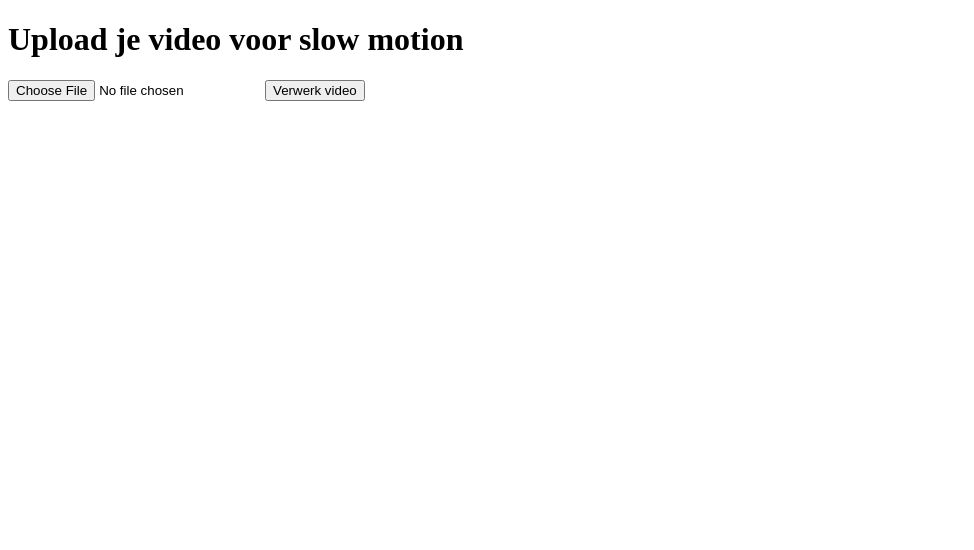
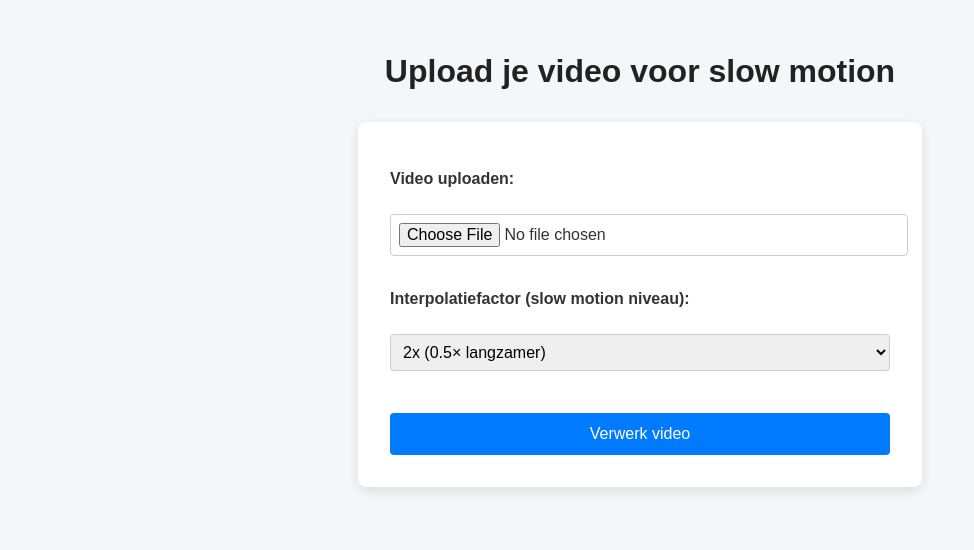
Before and after one commit to EHB-MCT/cp-artificial-intelligence-ramon-de-raes, a Flask app: page / in a window 1280 px wide. Shown: the top 550 px of the page, without its empty margins (0-974 px from the left). Run offline with Flask 2, Linux system fonts and the light colour scheme.

Commit message:
added slow-motion factor option

```diff
--- a/app.py
+++ b/app.py
@@ -17,105 +17,75 @@ app = Flask(__name__)
 app.config['UPLOAD_FOLDER'] = UPLOAD_FOLDER
 app.config['OUTPUT_FOLDER'] = OUTPUT_FOLDER
 
-# Load the FILM model
-def load_film_model(model_path='film_model/saved_model'):
-    print("[DEBUG] Loading FILM model...")
+# Load FILM model once
+def load_film_model(path='film_model/saved_model'):
+    print(f"[DEBUG] Loading FILM model from {path}")
+    model = tf.saved_model.load(path)
+    print("[DEBUG] Model loaded successfully")
+    return model
+
+film_model = load_film_model()
+
+# Single-frame interpolation with FILM + fallback on error or invalid output
+def interpolate_single(model, a, b, t=0.5, idx=0):
+    print(f"[DEBUG] interpolate_single idx={idx}, t={t}")
+    # Convert to float32 [0,1]
+    x0 = tf.expand_dims(tf.convert_to_tensor(a, tf.float32) / 255.0, 0)
+    x1 = tf.expand_dims(tf.convert_to_tensor(b, tf.float32) / 255.0, 0)
+    time_tensor = tf.constant([[t]], tf.float32)
+    inputs = {'time': time_tensor, 'x0': x0, 'x1': x1}
     try:
-        model = tf.saved_model.load(model_path)
-        print("[DEBUG] Model loaded successfully.")
-        return model
+        out = model(inputs, training=False)
     except Exception as e:
-        print(f"[ERROR] Failed to load model: {e}")
-        return None
+        print(f"[ERROR] Model call failed at idx={idx}, t={t}: {e} - using fallback average")
+        avg = ((a.astype(np.float32) + b.astype(np.float32)) / 2.0)
+        return avg.clip(0, 255).astype(np.uint8)
 
-# Use FILM to interpolate between two frames
-def interpolate_frames(model, f1, f2, num_intermediate):
-    # Normaliseer inputframes naar [0.0, 1.0]
-    image0 = tf.convert_to_tensor(f1[np.newaxis, ...] / 255.0, dtype=tf.float32)
-    image1 = tf.convert_to_tensor(f2[np.newaxis, ...] / 255.0, dtype=tf.float32)
+    # Select the image tensor from outputs\
+    frame_tensor = None
+    if isinstance(out, dict):
+        for key, val in out.items():
+            if isinstance(val, tf.Tensor) and val.shape.ndims == 4:
+                frame_tensor = val
+                print(f"[DEBUG] Selected tensor key: {key}")
+                break
+    elif isinstance(out, tf.Tensor) and out.shape.ndims == 4:
+        frame_tensor = out
+    if frame_tensor is None:
+        print(f"[ERROR] No valid tensor found in model output at idx={idx}, t={t} - using fallback average")
+        avg = ((a.astype(np.float32) + b.astype(np.float32)) / 2.0)
+        return avg.clip(0, 255).astype(np.uint8)
 
-    times = [(i + 1) / (num_intermediate + 1) for i in range(num_intermediate)]
-    interpolated_frames = []
+    # Convert tensor to numpy and denormalize
+    try:
+        frame_np = frame_tensor.numpy()[0]
+        frame_np = np.clip(frame_np * 255.0, 0, 255).astype(np.uint8)
+        # Validate output
+        if not np.isfinite(frame_np).all():
+            raise ValueError("Non-finite values in frame")
+        return frame_np
+    except Exception as e:
+        print(f"[ERROR] Processing output failed at idx={idx}, t={t}: {e} - using fallback average")
+        avg = ((a.astype(np.float32) + b.astype(np.float32)) / 2.0)
+        return avg.clip(0, 255).astype(np.uint8)
 
-    for t in times:
-        t_tensor = tf.convert_to_tensor([[t]], dtype=tf.float32)
-        try:
-            prediction = model({'x0': image0, 'x1': image1, 'time': t_tensor}, training=False)
-            interpolated_tensor = prediction['image'] if isinstance(prediction, dict) else prediction
-            interpolated_np = interpolated_tensor.numpy()[0]  # shape: (H, W, 3)
-
-            # Denormaliseer naar [0–255] en zet om naar uint8
-            interpolated_np = np.clip(interpolated_np * 255.0, 0, 255).astype(np.uint8)
-            interpolated_frames.append(interpolated_np)
-
-        except Exception as e:
-            print(f"[ERROR] Interpolation failed at t={t:.2f}: {e}")
-
-    return interpolated_frames
-
-
-# Process video using FILM interpolation
-def process_video(input_path, factor=2):
-    print("[INFO] Starting video processing...")
-    start_total = time.time()
-
-    model = load_film_model()
-    if model is None:
-        raise RuntimeError("FILM model could not be loaded.")
-
-    cap = cv2.VideoCapture(input_path)
-    if not cap.isOpened():
-        raise ValueError(f"[ERROR] Cannot open video file: {input_path}")
-
-    fps = cap.get(cv2.CAP_PROP_FPS)
-    frames = []
-    while True:
-        ret, frame = cap.read()
-        if not ret:
-            break
-        frame_rgb = cv2.cvtColor(frame, cv2.COLOR_BGR2RGB)
-        frames.append(frame_rgb)
-
-    cap.release()
-    print(f"[INFO] Loaded {len(frames)} frames.")
-
-    new_frames = []
-    num_intermediate = factor - 1
-
-    for i in range(len(frames) - 1):
-        f1, f2 = frames[i], frames[i + 1]
-        new_frames.append(f1)
-        mids = interpolate_frames(model, f1, f2, num_intermediate)
-        new_frames.extend(mids)
-    new_frames.append(frames[-1])
-
-    height, width, _ = new_frames[0].shape
-    out_filename = os.path.splitext(os.path.basename(input_path))[0] + f'_film_{factor}x.mp4'
-    out_path = os.path.join(app.config['OUTPUT_FOLDER'], out_filename)
-
-    writer = cv2.VideoWriter(
-        out_path,
-        cv2.VideoWriter_fourcc(*'mp4v'),
-        fps,
-        (width, height)
-    )
-
-    for frame in new_frames:
-        frame_bgr = cv2.cvtColor(frame.astype(np.uint8), cv2.COLOR_RGB2BGR)
-        writer.write(frame_bgr)
-    writer.release()
-
-    print(f"[INFO] Processing complete. Saved to {out_path}")
-    print(f"[INFO] Total time: {time.time() - start_total:.2f} seconds")
-    return out_path
-
+# Generate multiple intermediates between two frames
+def interpolate_frames(model, a, b, n):
+    print(f"[DEBUG] interpolate_frames called n={n}")
+    mids = []
+    for i in range(1, n + 1):
+        t = i / (n + 1)
+        print(f"[DEBUG] Generating interp {i}/{n} at t={t}")
+        mid = interpolate_single(model, a, b, t, idx=i)
+        mids.append(mid)
+    return mids
 
 @app.route('/', methods=['GET', 'POST'])
 def index():
     if request.method == 'POST':
         vid = request.files.get('video')
         factor = int(request.form.get('factor', 2))
-        if vid:
+        if vid and factor in [2, 4, 8]:
             in_path = os.path.join(app.config['UPLOAD_FOLDER'], vid.filename)
             vid.save(in_path)
             out_path = process_video(in_path, factor)
@@ -124,8 +94,53 @@ def index():
 
 @app.route('/download/<filename>')
 def download(filename):
-    path = os.path.join(app.config['OUTPUT_FOLDER'], filename)
-    return send_file(path, as_attachment=True)
+    return send_file(os.path.join(app.config['OUTPUT_FOLDER'], filename), as_attachment=True)
+
+# Main processing: read, interpolate, and write slow-motion video
+def process_video(input_path, factor):
+    print(f"[INFO] process_video factor={factor}, input={input_path}")
+    cap = cv2.VideoCapture(input_path)
+    fps = cap.get(cv2.CAP_PROP_FPS)
+    frames = []
+    while True:
+        ret, frame = cap.read()
+        if not ret:
+            break
+        # Convert BGR->RGB for model
+        rgb = cv2.cvtColor(frame, cv2.COLOR_BGR2RGB)
+        frames.append(rgb)
+    cap.release()
+    print(f"[INFO] Loaded {len(frames)} frames")
+
+    intermediates = factor - 1
+    new_frames = []
+    for i in range(len(frames) - 1):
+        a, b = frames[i], frames[i + 1]
+        new_frames.append(a)
+        mids = interpolate_frames(film_model, a, b, intermediates)
+        new_frames.extend(mids)
+    new_frames.append(frames[-1])
+    print(f"[INFO] Total output frames: {len(new_frames)}")
+
+    # Write with original FPS for slow motion
+    h, w = new_frames[0].shape[:2]
+    out_name = os.path.splitext(os.path.basename(input_path))[0] + f'_slowmo_{factor}x.mp4'
+    out_path = os.path.join(app.config['OUTPUT_FOLDER'], out_name)
+    writer = cv2.VideoWriter(
+        out_path,
+        cv2.VideoWriter_fourcc(*'mp4v'),
+        fps,
+        (w, h)
+    )
+    for idx, frame in enumerate(new_frames, 1):
+        # Convert RGB->BGR for writing
+        bgr = cv2.cvtColor(frame, cv2.COLOR_RGB2BGR)
+        writer.write(bgr)
+        if idx % 50 == 0:
+            print(f"[DEBUG] Written {idx}/{len(new_frames)}")
+    writer.release()
+    print(f"[INFO] Saved output to {out_path}")
+    return out_path
 
 if __name__ == '__main__':
     app.run(host='0.0.0.0', port=5000, debug=True)
--- a/templates/index.html
+++ b/templates/index.html
@@ -5,11 +5,77 @@
   <meta charset="UTF-8" />
   <meta name="viewport" content="width=device-width, initial-scale=1.0"/>
   <title>Slow Motion Frame Interpolatie</title>
+  <style>
+     body {
+    font-family: Arial, sans-serif;
+    background: #f4f6f9;
+    color: #333;
+    padding: 2rem;
+    margin: 0;
+  }
+
+  h1 {
+    text-align: center;
+    color: #222;
+  }
+
+  form {
+    background: white;
+    max-width: 500px;
+    margin: 2rem auto;
+    padding: 2rem;
+    border-radius: 8px;
+    box-shadow: 0 4px 12px rgba(0,0,0,0.1);
+  }
+
+  label {
+    display: block;
+    margin-top: 1rem;
+    font-weight: bold;
+  }
+
+  input[type="file"],
+  select {
+    width: 100%;
+    padding: 0.5rem;
+    margin-top: 0.5rem;
+    border: 1px solid #ccc;
+    border-radius: 4px;
+    font-size: 1rem;
+  }
+
+  button {
+    margin-top: 1.5rem;
+    padding: 0.75rem;
+    width: 100%;
+    background-color: #007BFF;
+    color: white;
+    border: none;
+    font-size: 1rem;
+    border-radius: 4px;
+    cursor: pointer;
+    transition: background 0.3s;
+  }
+
+  button:hover {
+    background-color: #0056b3;
+  }
+  </style>
 </head>
 <body>
   <h1>Upload je video voor slow motion</h1>
+
   <form method="POST" enctype="multipart/form-data">
-    <input type="file" name="video" accept="video/*" required />
+    <label for="video">Video uploaden:</label><br>
+    <input type="file" name="video" accept="video/*" required /><br><br>
+
+    <label for="factor">Interpolatiefactor (slow motion niveau):</label><br>
+    <select name="factor" required>
+      <option value="2">2x (0.5× langzamer)</option>
+      <option value="4">4x (0.25× langzamer)</option>
+      <option value="8">8x (0.125× langzamer)</option>
+    </select><br><br>
+
     <button type="submit">Verwerk video</button>
   </form>
 
```
Also changed, not shown: download_model.py (deleted, +0 -14 lines).
